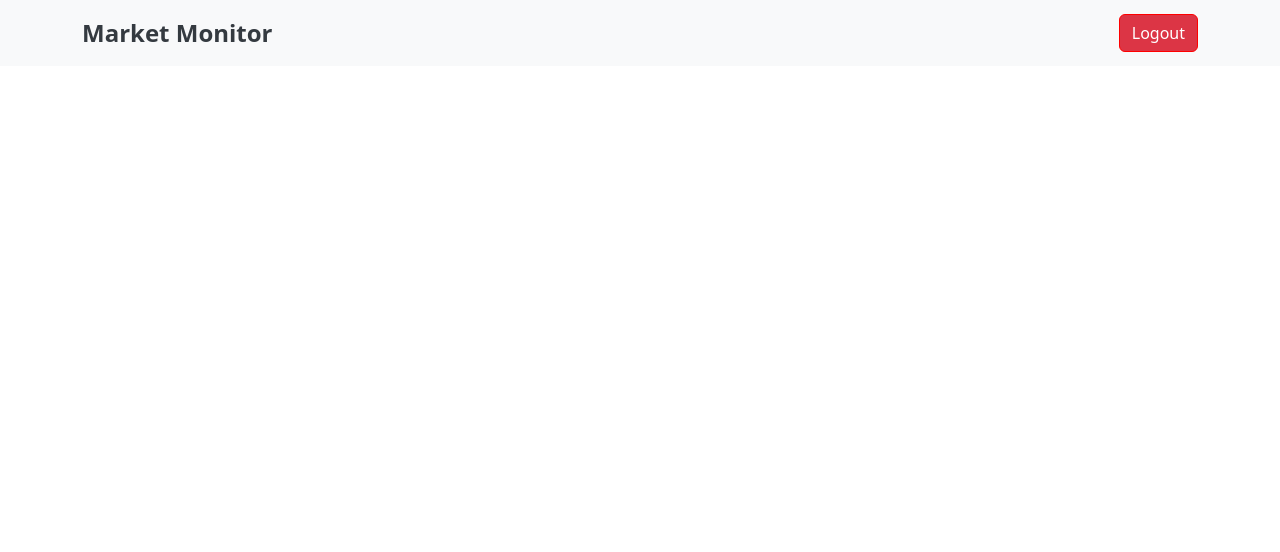
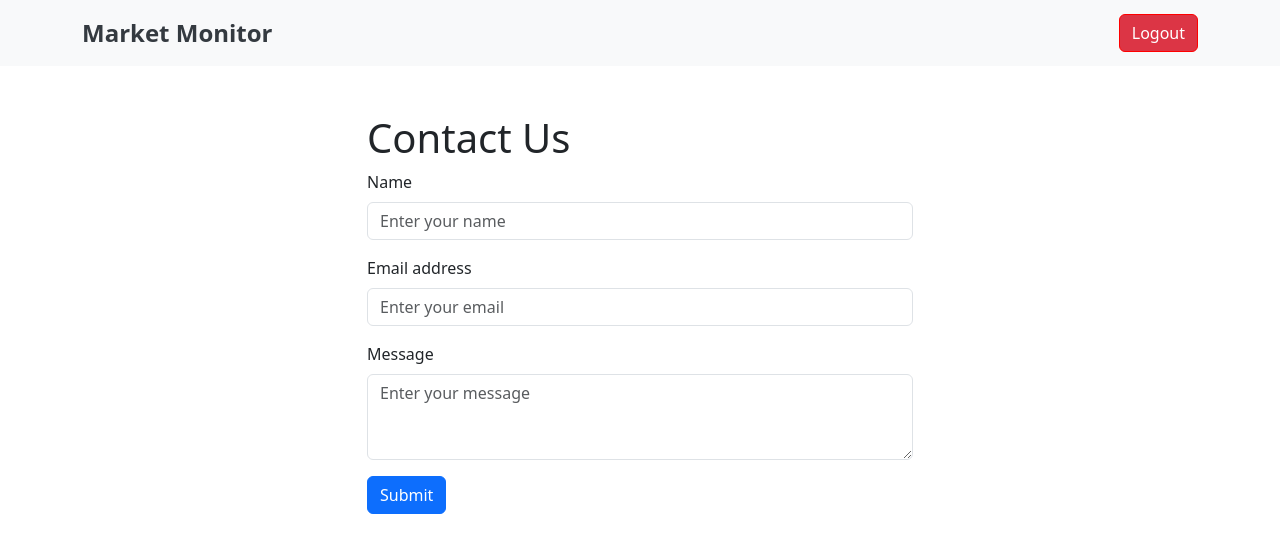
Before and after one commit to nchmoka/MarketMonitor, a React (Create React App) app in the folder frontend/: page /contactus in a window 1280 px wide. Shown: the top 552 px of the page. Built offline with nearby package versions, Linux system fonts and the light colour scheme; sample sign-in values are in the browser's storage.

Commit message:
Contact Us Front end logic
missing navbar + api sending

```diff
--- a/frontend/src/App.js
+++ b/frontend/src/App.js
@@ -5,6 +5,7 @@ import Home from "./pages/Home";
 import Login from "./pages/Login";
 import Signup from "./pages/Signup";
 import Navbar from "./components/Navbar";
+import ContactUs from "./pages/ContactUs";
 function App() {
     const { user } = useAuthContext();
     return (
@@ -13,6 +14,7 @@ function App() {
                 <Navbar />
                 <div className="pages">
                     <Routes>
+                        <Route path="/contactus" element={<ContactUs />} />
                         <Route
                             path="/"
                             element={user ? <Home /> : <Navigate to="/login" />}
--- /dev/null
+++ b/frontend/src/hooks/useContactUs.js
@@ -0,0 +1,29 @@
+import { useState } from "react";
+
+export const useContactUs = () => {
+    const [error, setError] = useState(null);
+    const [isLoading, setIsLoading] = useState(null);
+
+    const contactUs = async (name, email, message) => {
+        setIsLoading(true);
+        setError(null);
+
+        const response = await fetch("/api/ContactUs", {
+            method: "POST",
+            headers: { "Content-Type": "application/json" },
+            body: JSON.stringify({ name, email, message }),
+        });
+        const json = await response.json();
+
+        if (!response.ok) {
+            setIsLoading(false);
+            setError(json.error);
+        }
+        if (response.ok) {
+            // update loading state
+            setIsLoading(false);
+        }
+    };
+
+    return { contactUs, isLoading, error };
+};
--- /dev/null
+++ b/frontend/src/pages/ContactUs.js
@@ -0,0 +1,95 @@
+import { useState } from "react";
+import { useContactUs } from "../hooks/useContactUs";
+import { Form, Button, Container, Row, Col, Alert } from "react-bootstrap";
+
+const ContactUs = () => {
+    const [formData, setFormData] = useState({
+        name: "",
+        email: "",
+        message: "",
+    });
+    const [showAlert, setShowAlert] = useState(false);
+    const handleChange = (e) => {
+        const { name, value } = e.target;
+        setFormData({
+            ...formData,
+            [name]: value,
+        });
+    };
+    const { ContactUs, isLoading, error } = useContactUs();
+    const handleSubmit = async (e) => {
+        e.preventDefault();
+        //await ContactUs(formData.name, formData.email, formData.message);
+        console.log("Form data submitted:", formData);
+        setShowAlert(true);
+        setTimeout(() => setShowAlert(false), 3000); // Hide alert after 3 seconds
+        setFormData({ name: "", email: "", message: "" }); // Clear form fields
+    };
+
+    return (
+        <Container className="mt-5">
+            <Row className="justify-content-md-center">
+                <Col md={6}>
+                    {showAlert && (
+                        <Alert
+                            variant="success"
+                            onClose={() => setShowAlert(false)}
+                            dismissible
+                        >
+                            Your message has been sent successfully!
+                        </Alert>
+                    )}
+                    <h1>Contact Us</h1>
+                    <Form onSubmit={handleSubmit}>
+                        <Form.Group controlId="formName">
+                            <Form.Label>Name</Form.Label>
+                            <Form.Control
+                                type="text"
+                                name="name"
+                                value={formData.name}
+                                onChange={handleChange}
+                                placeholder="Enter your name"
+                                required
+                            />
+                        </Form.Group>
+
+                        <Form.Group controlId="formEmail" className="mt-3">
+                            <Form.Label>Email address</Form.Label>
+                            <Form.Control
+                                type="email"
+                                name="email"
+                                value={formData.email}
+                                onChange={handleChange}
+                                placeholder="Enter your email"
+                                required
+                            />
+                        </Form.Group>
+
+                        <Form.Group controlId="formMessage" className="mt-3">
+                            <Form.Label>Message</Form.Label>
+                            <Form.Control
+                                as="textarea"
+                                name="message"
+                                value={formData.message}
+                                onChange={handleChange}
+                                rows={3}
+                                placeholder="Enter your message"
+                                required
+                            />
+                        </Form.Group>
+
+                        <Button
+                            variant="primary"
+                            type="submit"
+                            className="mt-3"
+                        >
+                            Submit
+                        </Button>
+                    </Form>
+                </Col>
+            </Row>
+        </Container>
+    );
+};
+
+export default ContactUs;
```
